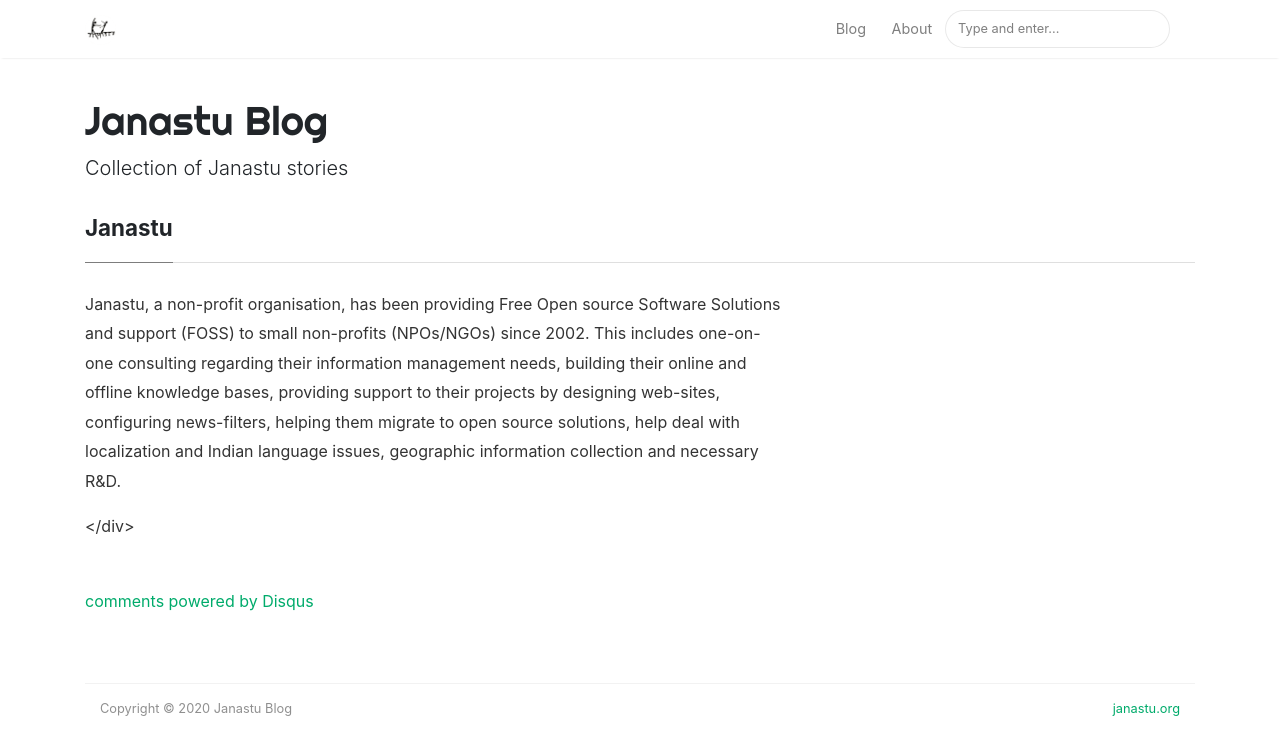
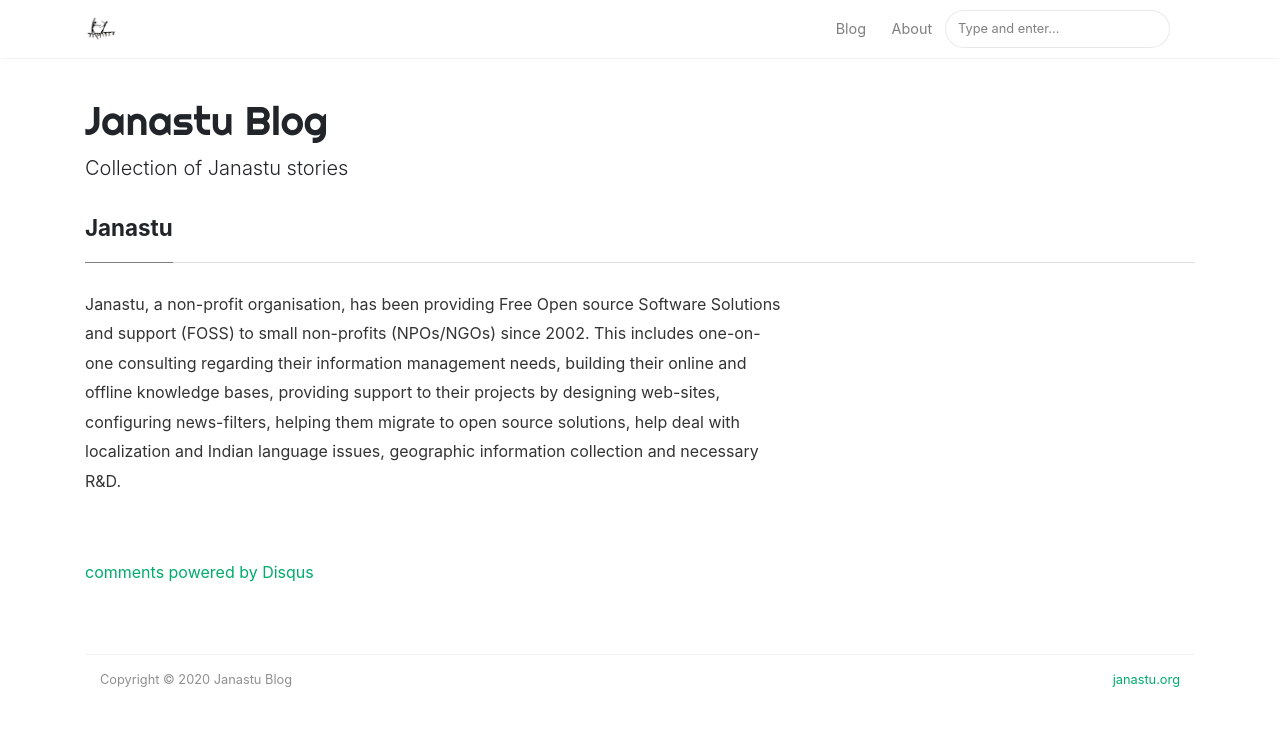
Before and after one commit to janastu/blog.janastu.org, a Jekyll site: the page built from _pages/about.md, in a window 1280 px wide. Shown: the top 755 px of the page. Built offline with Jekyll 4.4.1, drawn with Linux system fonts in a browser that asks for light colours; nearby versions of some CDN libraries; comment, search, counter and statistics services are not loaded.

Commit message:
comment out the extra div

```diff
--- a/_pages/about.md
+++ b/_pages/about.md
@@ -9,6 +9,8 @@
 <div class="col-md-8 pr-5">
 
 <p>Janastu, a non-profit organisation, has been providing Free Open source Software Solutions and support (FOSS) to small non-profits (NPOs/NGOs) since 2002. This includes one-on-one consulting regarding their information management needs, building their online and offline knowledge bases, providing support to their projects by designing web-sites, configuring news-filters, helping them migrate to open source solutions, help deal with localization and Indian language issues, geographic information collection and necessary R&D.</p>
+
+
 
 <!--p class="mb-5"><img class="shadow-lg" src="{{site.baseurl}}/assets/images/mediumish-jekyll-template.png" alt="jekyll template mediumish" /></p>
 <h4>Documentation</h4>
@@ -29,7 +31,7 @@
 <p>Thank you for your support! Your donation helps me to maintain and improve <a target="_blank" href="https://github.com/wowthemesnet/mediumish-theme-jekyll">Mediumish <i class="fab fa-github"></i></a>.</p>
 
 <a target="_blank" href="https://www.wowthemes.net/donate/" class="btn btn-danger">Buy me a coffee</a> <a target="_blank" href="https://bootstrapstarter.com/bootstrap-templates/template-mediumish-bootstrap-jekyll/" class="btn btn-warning">Documentation</a>
--->
+
+</div-->
 </div>
 </div>
-</div>
```
